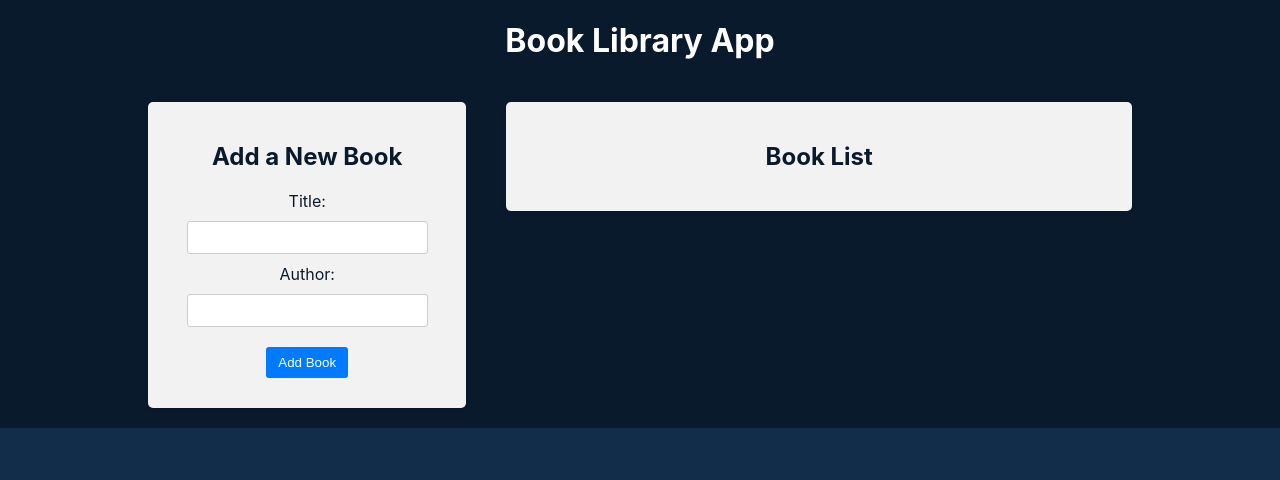
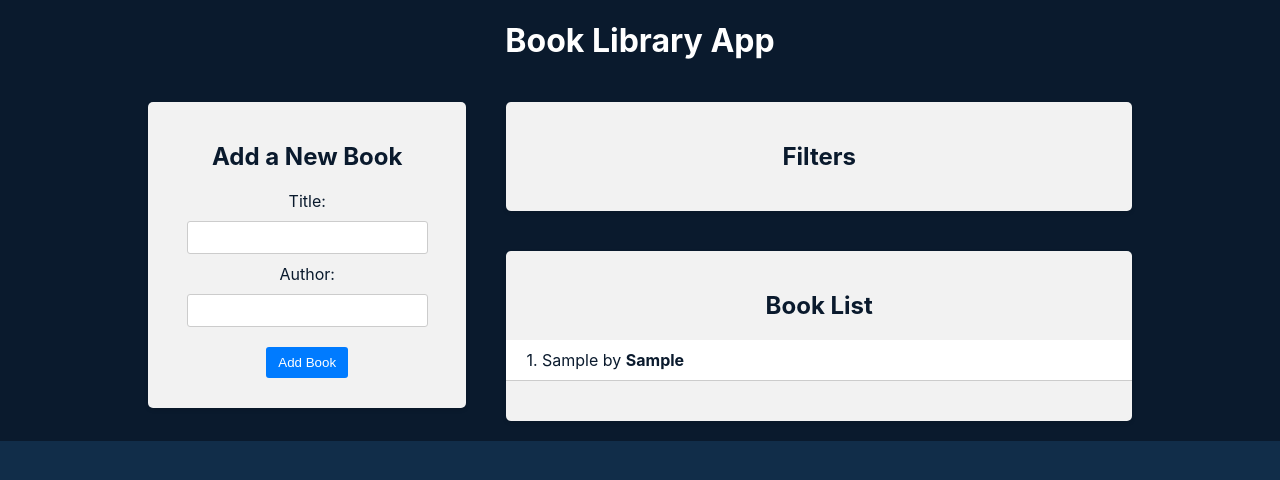
Before and after one commit to taraslicoev-ui/book-library-app, a React (Create React App) app in the folder frontend/: page / in a window 1280 px wide. Both pictures are taken after typing "Sample", "Sample" into the empty fields and a click on the button "Add Book". Shown: the top 480 px of the page. Built offline with nearby package versions, Linux system fonts and the light colour scheme.

Commit message:
Initialize Redux, add and display books

```diff
--- a/frontend/package.json
+++ b/frontend/package.json
@@ -3,12 +3,14 @@
   "version": "0.1.0",
   "private": true,
   "dependencies": {
+    "@reduxjs/toolkit": "^2.12.0",
     "@testing-library/dom": "^10.4.1",
     "@testing-library/jest-dom": "^6.9.1",
     "@testing-library/react": "^16.3.2",
     "@testing-library/user-event": "^13.5.0",
     "react": "^19.2.8",
     "react-dom": "^19.2.8",
+    "react-redux": "^9.3.0",
     "react-scripts": "5.0.1",
     "web-vitals": "^2.1.4"
   },
--- a/frontend/src/App.js
+++ b/frontend/src/App.js
@@ -13,7 +13,7 @@ function App() {
             <BookForm />
           </div>
           <div className="app-right-column">
-            {/*<Filter />*/}
+            <Filter />
             <BookList />
           </div>
         </main>
--- a/frontend/src/components/BookForm/BookForm.js
+++ b/frontend/src/components/BookForm/BookForm.js
@@ -1,13 +1,22 @@
 import { useState } from 'react'
+import { useDispatch } from 'react-redux'
+import { addBook } from '../../redux/books/actionCreators'
 import './BookForm.css'
 
 const BookForm = () => {
   const [title, setTitle] = useState('')
   const [author, setAuthor] = useState('')
+  const dispatch = useDispatch()
 
   const handleSubmit = (event) => {
     event.preventDefault()
-    if(title && author) {
+
+    if (title && author) {
+      const book = {
+        title,
+        author,
+      }
+      dispatch(addBook(book))
       setTitle('')
       setAuthor('')
     }
@@ -19,11 +28,17 @@ const BookForm = () => {
       <form onSubmit={handleSubmit}>
         <div>
           <label htmlFor="title">Title:</label>
-          <input type="text" id="title" value={title} onChange={(event) => setTitle(event.target.value)} />
+          <input
+            type="text" id="title" value={title}
+            onChange={(event) => setTitle(event.target.value)}
+          />
         </div>
         <div>
           <label htmlFor="author">Author:</label>
-          <input type="text" id="author" value={author} onChange={(event) => setAuthor(event.target.value)} />
+          <input
+            type="text" id="author" value={author}
+            onChange={(event) => setAuthor(event.target.value)}
+          />
         </div>
         <button type="submit">Add Book</button>
       </form>
--- a/frontend/src/components/BookList/BookList.js
+++ b/frontend/src/components/BookList/BookList.js
@@ -1,9 +1,24 @@
+import { useSelector} from 'react-redux'
 import './BookList.css'
 
 const BookList = () => {
+  const books = useSelector((state) => state.books)
   return (
     <div className="app-block book-list">
       <h2>Book List</h2>
+      {books.length === 0 ? (
+        <p>No books available</p>
+      ) : (
+        <ul>
+          {books.map((book, i) => (
+            <li key={i}>
+              <div className="book-info">
+                {++i}. {book.title} by <strong>{book.author}</strong>
+              </div>
+            </li>
+          ))}
+        </ul>
+      )}
     </div>
   )
 }
--- a/frontend/src/index.js
+++ b/frontend/src/index.js
@@ -1,7 +1,13 @@
 import React from 'react'
+import { Provider } from 'react-redux'
 import ReactDOM from 'react-dom/client'
+import store from './redux/store'
 import './index.css'
 import App from './App'
 
 const root = ReactDOM.createRoot(document.getElementById('root'))
-root.render(<App />)
+root.render(
+  <Provider store={store}>
+    <App />
+  </Provider>
+)
--- /dev/null
+++ b/frontend/src/redux/books/actionCreators.js
@@ -0,0 +1,8 @@
+import * as a from './actionsTypes'
+
+export const addBook = (newBook) => {
+  return {
+    type: a.ADD_BOOK,
+    payload: newBook
+  }
+}
--- /dev/null
+++ b/frontend/src/redux/books/actionsTypes.js
@@ -0,0 +1 @@
+export const ADD_BOOK = 'ADD_BOOK'
--- /dev/null
+++ b/frontend/src/redux/books/reducer.js
@@ -0,0 +1,14 @@
+import * as a from './actionsTypes'
+
+const initialState = []
+
+const booksReducer = (state = initialState, action) => {
+  switch (action.type) {
+    case a.ADD_BOOK:
+      return [...state, action.payload]
+    default:
+      return state
+  }
+}
+
+export default booksReducer
--- /dev/null
+++ b/frontend/src/redux/store.js
@@ -0,0 +1,10 @@
+import { configureStore } from '@reduxjs/toolkit'
+import booksReducer from './books/reducer'
+
+const store = configureStore({
+  reducer: {
+    books: booksReducer,
+  }
+})
+
+export default store
```
Also changed, not shown: 1 other file (tests, documents, lock files or other folders).
